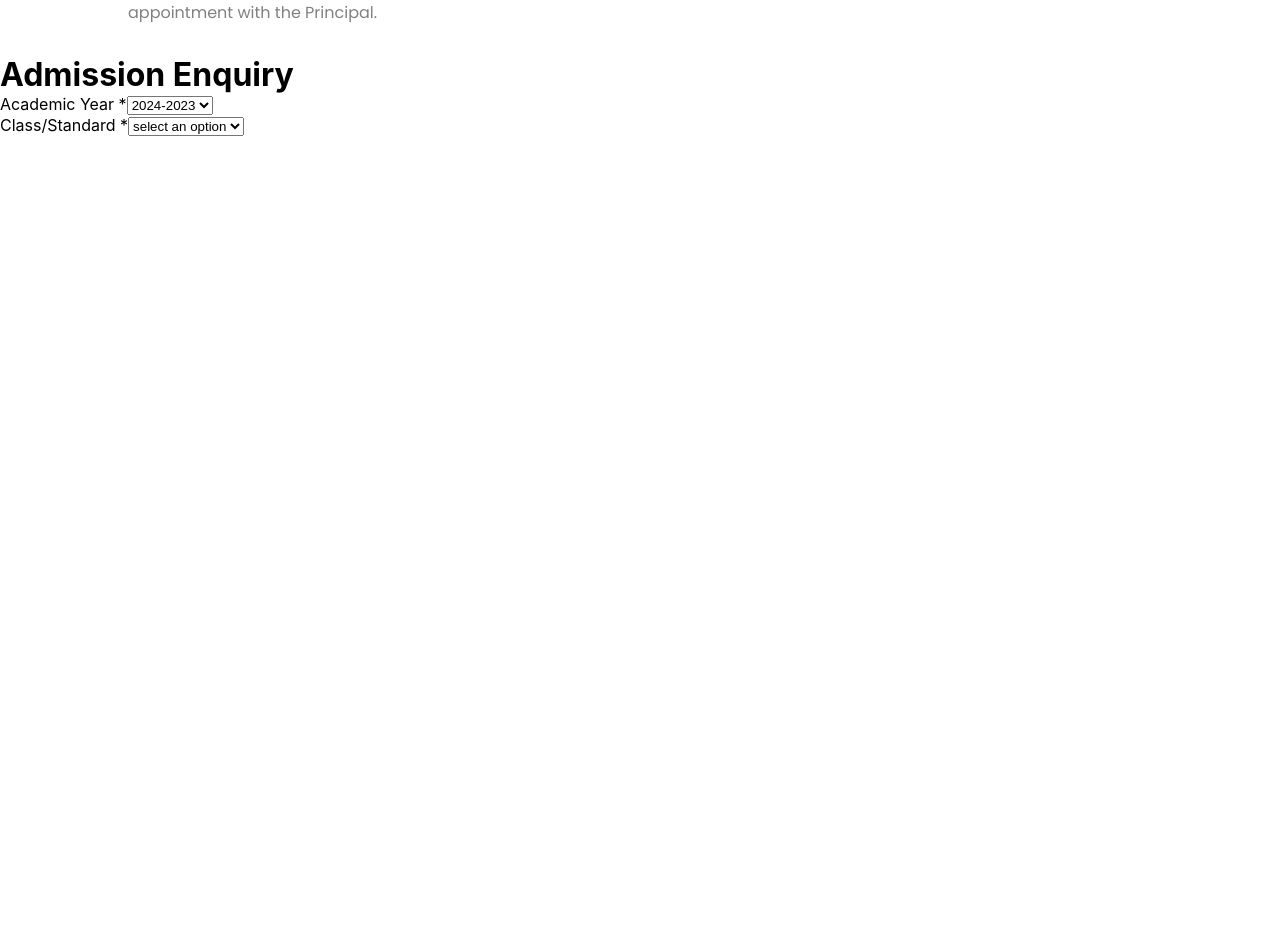
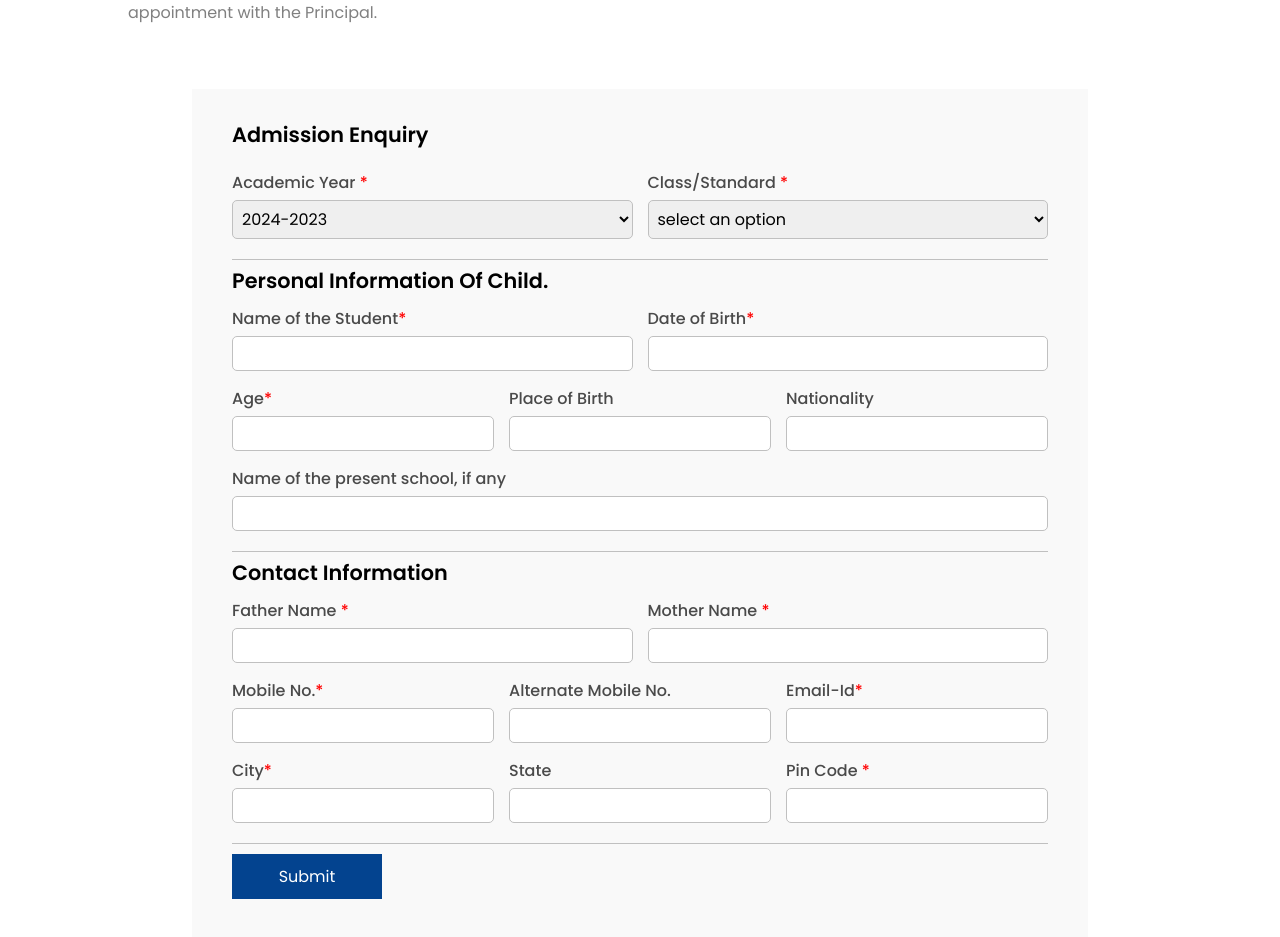
Before and after one commit to PanchaliUpendra/vis, a React (Create React App) app: page /admissions in a window 1280 px wide. Shown: the part 1046-1983 px from the top of the page. Before the commit the page ends 1202 px from the top, so only its background shows below. Built offline with nearby package versions, Linux system fonts and the light colour scheme.

Commit message:
admission form completed

```diff
--- a/src/Components/Admissions/Admissions.css
+++ b/src/Components/Admissions/Admissions.css
@@ -34,6 +34,123 @@
     color: gray;
 }
 
+/* admission form */
+.admissions-form{
+    margin-bottom: 5%;
+    margin-top: 5%;
+}
+.admission-form-con{
+    width: 70%;
+    margin: auto;
+    background-color: #f9f9f9;
+    padding: 30px 40px;
+}
+.admission-form-con-header{
+    font-size: 1.3rem;
+    font-family: 'poppins';
+    font-weight: 600;
+}
+.adm-enq-fst{
+    display: flex;
+    flex-direction: row;
+    width: 100%;
+    align-items: center;
+    gap: 15px;
+    margin-top: 20px;
+    padding-bottom: 20px;
+    border: none;
+    border-bottom:1px solid  rgb(192, 192, 192);
+}
+
+.adm-enq-fst-div1{
+    display: flex;
+    flex-direction: column;
+    width: 100%;
+    gap: 5px;
+}
+
+.adm-enq-fst-div1>label{
+    font-size: 1rem;
+    font-family: 'poppins';
+    font-weight: 500;
+    color: #4a4a4a;
+}
+.adm-enq-fst-div1>label span{
+    color: red;
+}
+.adm-enq-fst-div1>select{
+    font-family: 'poppins';
+    font-weight: 400;
+    font-size: 1rem;
+    height: 39px;
+    border-radius: 5px;
+    outline: none;
+    border: 1px solid  rgb(192, 192, 192);
+    padding: 5px;
+}
+.adm-enq-fst-div1>input{
+    height: 35px;
+    outline: none;
+    border: 1px solid  rgb(192, 192, 192);
+    border-radius: 5px;
+    padding-left: 10px;
+}
+
+.contact-info-form{
+    display: flex;
+    flex-direction: row;
+    gap: 15px;
+}
+/* adm-enq-third */
+.adm-enq-third{
+    display: flex;
+    flex-direction: column;
+    gap: 10px;
+    margin-top: 5px;
+    padding-bottom: 20px;
+    border-bottom:1px solid  rgb(192, 192, 192);
+}
+.adm-enq-third-inner{
+    display: flex;
+    flex-direction: column;
+    gap: 15px;
+}
+
+.contact-info-form-three{
+    display: flex;
+    flex-direction: row;
+    gap: 15px;
+}
+
+.admission-submit-btn{
+    margin-top: 10px;
+    margin-bottom: 10px;
+}
+.admission-submit-btn>button{
+    color:white;
+    min-width: 150px;
+    width:fit-content;
+    padding: 10px 15px;
+    border: none;
+    background-color: #03438F;
+    font-size: 1rem;
+    font-family: 'poppins';
+    cursor: pointer;
+}
+
+@media all and (max-width:1009px){
+    .admission-form-con{
+        width: 90%;
+    }
+}
+
+@media all and (max-width:831px){
+    .contact-info-form-three{
+        display: flex;
+        flex-direction: column;
+    }
+}
+
 @media all and (max-width:563px){
     .admissions-header{
         width: 90%;
@@ -44,4 +161,42 @@
     .admissions-header-div>p{
         font-size: 0.9rem;
     }
+
+    /* .adm-enq-fst */
+    .adm-enq-fst{
+        display: flex;
+        flex-direction: column;
+    }
+    .adm-enq-fst-div1>label{
+        font-size: 1rem;
+
+    }
+
+    .adm-enq-fst-div1>select{
+        font-size: 0.9rem;
+         height: 30px;
+    }
+    .admission-form-con{
+        padding: 10px 15px;
+    }
+    .admission-form-con-header{
+        font-size: 1.2rem;
+    }
+
+    .contact-info-form{
+        display: flex;
+        flex-direction: column;
+    }
+
+    .admission-submit-btn>button{
+        color:white;
+        min-width: 100px;
+        width:fit-content;
+        padding: 5px 10px;
+        border: none;
+        background-color: #03438F;
+        font-size: 0.9rem;
+        font-family: 'poppins';
+        cursor: pointer;
+    }
 }
--- a/src/Components/Admissions/Admissions.js
+++ b/src/Components/Admissions/Admissions.js
@@ -26,15 +26,17 @@ function Admissions(){
                 </div>
             </div>
             <div className='admissions-form'>
-                <div>
-                    <h1>Admission Enquiry</h1>
-                    <div>
+                <div className='admission-form-con'>
+                    <h1 className='admission-form-con-header'>Admission Enquiry</h1>
+                    {/* admission enquiry first part */}
+                    <div className='adm-enq-fst'>
+                        <div className='adm-enq-fst-div1'>
                             <label>Academic Year <span>*</span></label>
                             <select>
                                 <option>2024-2023</option>
                             </select>
                         </div>
-                    <div>
+                        <div className='adm-enq-fst-div1'>
                             <label>Class/Standard <span>*</span></label>
                             <select>
                                 <option disabled selected>select an option</option>
@@ -53,9 +55,101 @@ function Admissions(){
                                 <option>Grade-10</option>
                             </select>
                         </div>
-
                         </div>
-                <br/>
+                        {/* admission enquiry second part */}
+                        <div className='adm-enq-third'>
+                            <h1 className='admission-form-con-header'>Personal Information Of Child.</h1>
+                            <div className='adm-enq-third-inner'>
+                                {/* contact info form first div*/}
+                                <div className='contact-info-form'>
+                                    <div className='adm-enq-fst-div1'>
+                                    <label>Name of the Student<span>*</span></label>
+                                    <input type='text'/>
+                                    </div>
+                                    <div className='adm-enq-fst-div1'>
+                                        <label>Date of Birth<span>*</span></label>
+                                        <input type='text'/>
+                                    </div>
+                                </div>
+                                {/* contact info form second div */}
+                                <div className='contact-info-form-three'>
+                                    <div className='adm-enq-fst-div1'>
+                                        <label>Age<span>*</span></label>
+                                        <input type='text'/>
+                                    </div>
+                                    <div className='adm-enq-fst-div1'>
+                                        <label>Place of Birth</label>
+                                        <input type='text'/>
+                                    </div>
+                                    <div className='adm-enq-fst-div1'>
+                                        <label>Nationality</label>
+                                        <input type='text'/>
+                                    </div>
+                                </div>
+                                 {/* contact info form third div */}
+                                 <div className='contact-info-form-three'>
+                                    <div className='adm-enq-fst-div1'>
+                                        <label>Name of the present school, if any</label>
+                                        <input type='text'/>
+                                    </div>
+                                 </div>
+                            </div>
+                        </div>
+                        {/* admission enquiry third part */}
+                        <div className='adm-enq-third'>
+                            <h1 className='admission-form-con-header'>Contact Information</h1>
+                            <div className='adm-enq-third-inner'>
+                                {/* contact info form first div*/}
+                                <div className='contact-info-form'>
+                                    <div className='adm-enq-fst-div1'>
+                                    <label>Father Name <span>*</span></label>
+                                    <input type='text'/>
+                                    </div>
+                                    <div className='adm-enq-fst-div1'>
+                                        <label>Mother Name <span>*</span></label>
+                                        <input type='text'/>
+                                    </div>
+                                </div>
+                                {/* contact info form second div */}
+                                <div className='contact-info-form-three'>
+                                    <div className='adm-enq-fst-div1'>
+                                        <label>Mobile No.<span>*</span></label>
+                                        <input type='text'/>
+                                    </div>
+                                    <div className='adm-enq-fst-div1'>
+                                        <label>Alternate Mobile No.</label>
+                                        <input type='text'/>
+                                    </div>
+                                    <div className='adm-enq-fst-div1'>
+                                        <label>Email-Id<span>*</span></label>
+                                        <input type='text'/>
+                                    </div>
+                                </div>
+                                 {/* contact info form third div */}
+                                 <div className='contact-info-form-three'>
+                                    <div className='adm-enq-fst-div1'>
+                                        <label>City<span>*</span></label>
+                                        <input type='text'/>
+                                    </div>
+                                    <div className='adm-enq-fst-div1'>
+                                        <label>State</label>
+                                        <input type='text'/>
+                                    </div>
+                                    <div className='adm-enq-fst-div1'>
+                                        <label>Pin Code <span>*</span></label>
+                                        <input type='text'/>
+                                    </div>
+                                 </div>
+                            </div>
+                        </div>
+                        {/*  */}
+                        <div className='admission-submit-btn'>
+                            <button>Submit</button>
+                        </div>
+                        {/*  */}
+                    <div>
+                    </div>
+                </div>
 
             </div>
         </>
```
Lines whose indentation alone changed are shown as unchanged.
